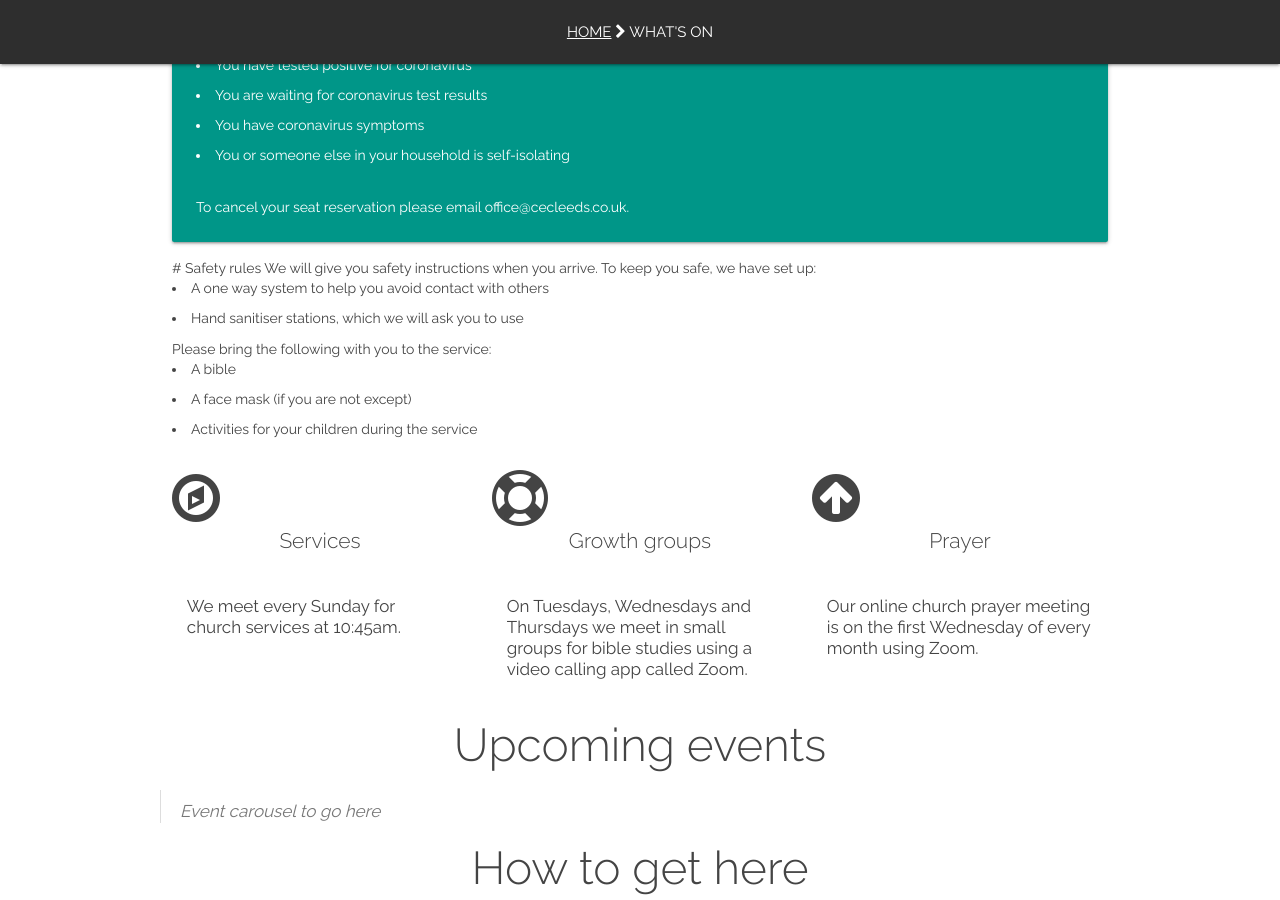
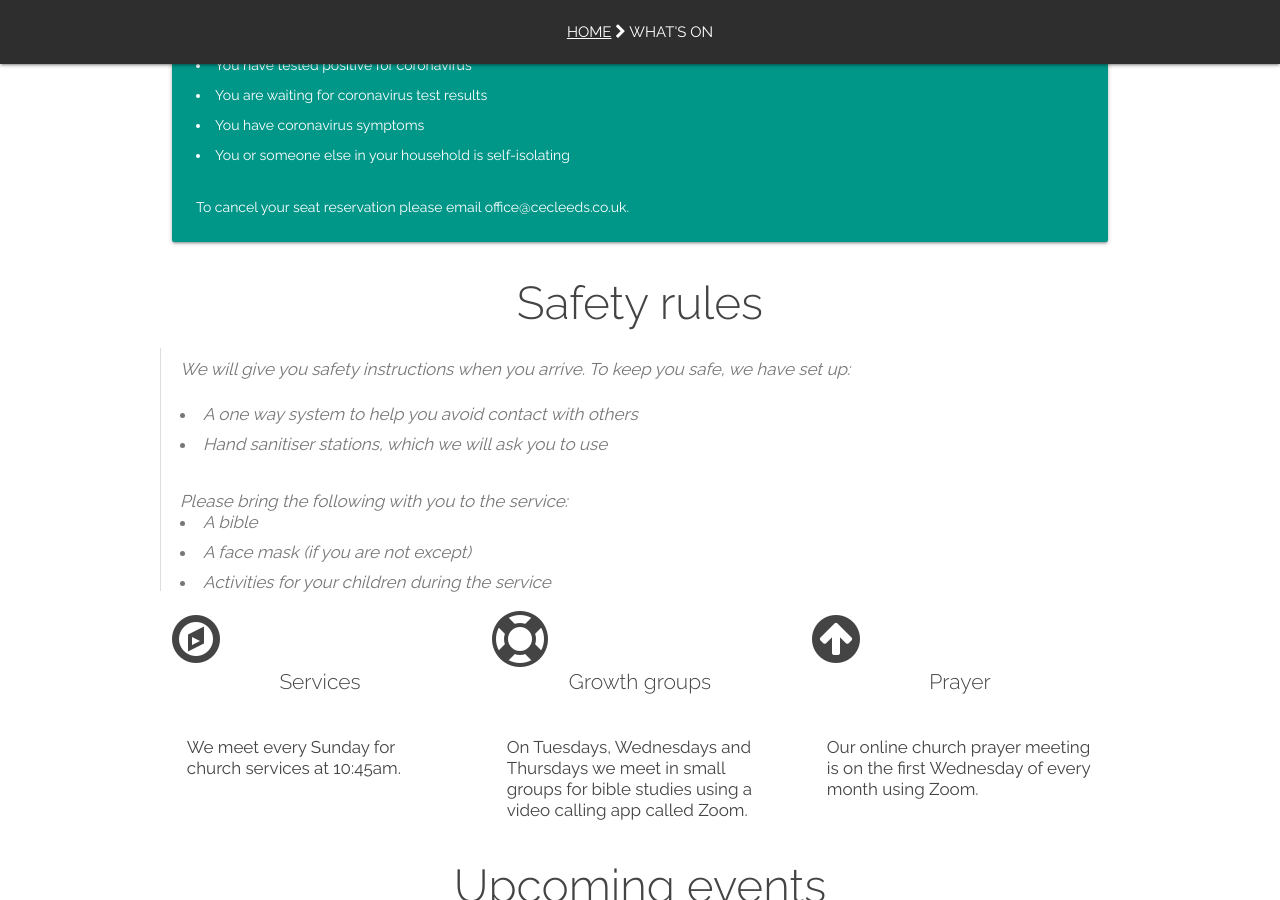
Before and after one commit to woodcock3/citychurch, a Jekyll site: the page built from _posts/2000-01-02-events.md, in a window 1280 px wide and 900 px high, scrolled down 482 px. Built offline with Jekyll 4.4.1, drawn with Linux system fonts in a browser that asks for light colours; our own code applies the rules of GitHub Pages for plain Markdown files.

Commit message:
Update 2000-01-02-events.md

```diff
--- a/_posts/2000-01-02-events.md
+++ b/_posts/2000-01-02-events.md
@@ -40,23 +40,22 @@ This information is reviewed and updated when new government guidance is release
         To cancel your seat reservation please email office@cecleeds.co.uk.
       </span>
     </div>
-
-   # Safety rules
-
-    <span>
-      We will give you safety instructions when you arrive. To keep you safe, we have set up:
-
-      <li>A one way system to help you avoid contact with others</li>
-      <li>Hand sanitiser stations, which we will ask you to use</li>
-
-      Please bring the following with you to the service:
-      <li>A bible</li>
-      <li>A face mask (if you are not except)</li>
-      <li>Activities for your children during the service</li>
-    </span>
   </div>
 </div>
 
+# Safety rules
+
+<blockquote>
+  We will give you safety instructions when you arrive. To keep you safe, we have set up:<br>
+  <br>
+  <li>A one way system to help you avoid contact with others</li>
+  <li>Hand sanitiser stations, which we will ask you to use</li>
+  <Br>
+  Please bring the following with you to the service:
+  <li>A bible</li>
+  <li>A face mask (if you are not except)</li>
+  <li>Activities for your children during the service</li>
+</blockquote>
 
 <div class="row features">
   <div class="col s12 m4 feature">
```
